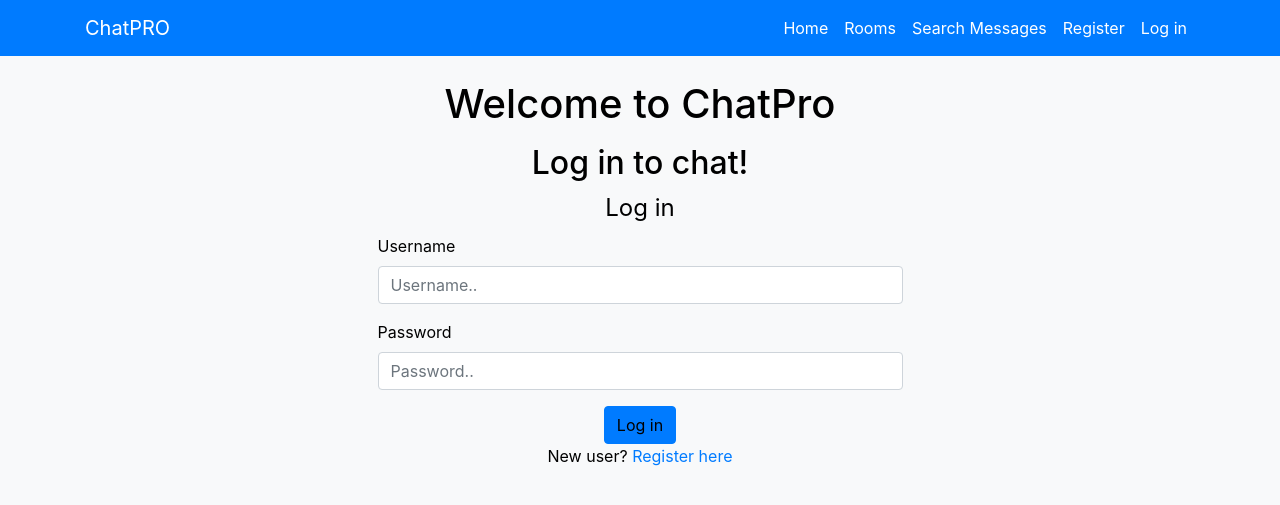
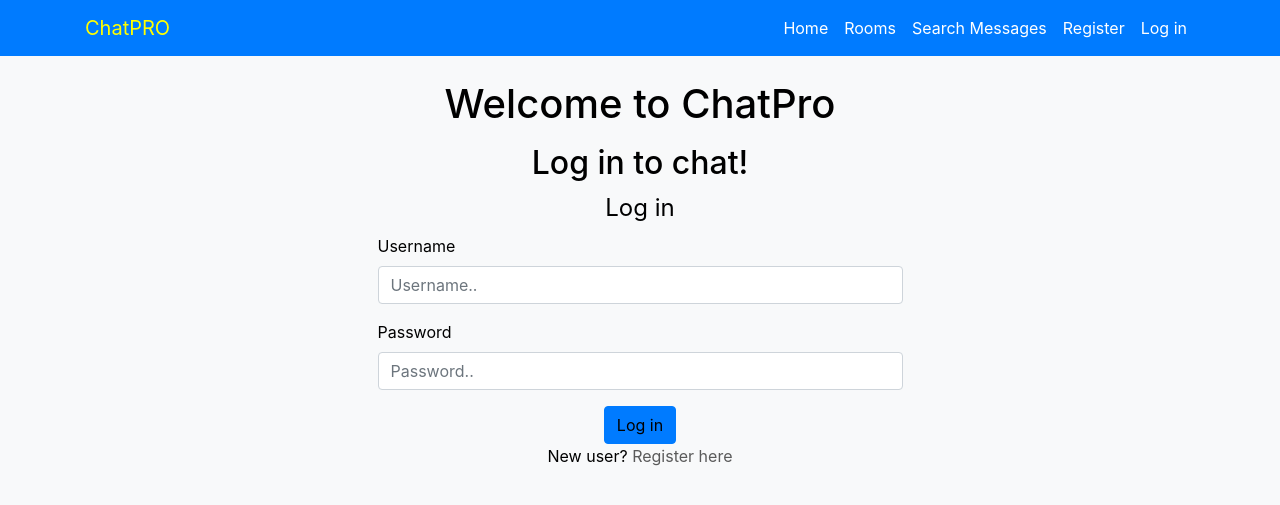
Before and after one commit to snehagaddam22345/Chatbot-for-Usability, a Flask app: page / in a window 1280 px wide. Shown: the top 505 px of the page. Run offline with Flask 3, Linux system fonts and the light colour scheme; some libraries are stand-ins or nearby versions.

Commit message:
fix contrast errors

```diff
--- a/templates/base.html
+++ b/templates/base.html
@@ -14,7 +14,7 @@
 <body style="background-color: #f8f9fa;">
     <nav class="navbar navbar-expand-lg navbar-light bg-primary">
         <div class="container">
-            <a class="navbar-brand text-white" href="/">ChatPRO</a>
+            <a class="navbar-brand" href="/" style="color: yellow;">ChatPRO</a>
             <button class="navbar-toggler" type="button" data-toggle="collapse" data-target="#navbarNav" aria-controls="navbarNav" aria-expanded="false" aria-label="Toggle navigation">
                 <span class="navbar-toggler-icon"></span>
             </button>
--- a/templates/index.html
+++ b/templates/index.html
@@ -38,7 +38,7 @@
                     <div class="text-center">
                         <button type="submit" class="btn btn-primary" style="color: black;">Log in</button>
                     </div>
-                    <p class="text-center" style="color: black;">New user? <a href="/register">Register here</a></p>
+                    <p class="text-center" style="color: black;">New user? <a href="/register" style="color: #5A5A5A;">Register here</a></p>
                 </fieldset>
             </form>
         </div>
```
